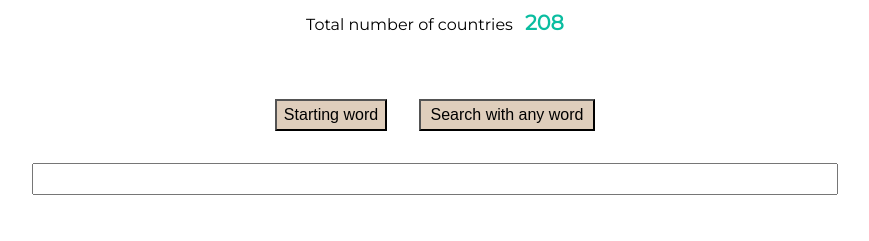
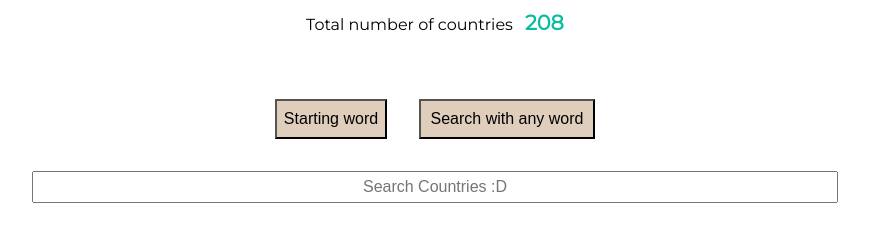
Before and after one commit to flyjwayur/Country-search-vanillaJS, a plain HTML site: page index.html in a window 1280 px wide. Shown: the part 125-366 px from the top of the page, without its empty margins (205-1074 px from the left). Drawn offline with Linux system fonts and the light colour scheme.

Commit message:
Match style between default and focus of input

```diff
--- a/css/style.css
+++ b/css/style.css
@@ -44,14 +44,14 @@ Button{
 
 .startWordBtn{
     width : 7rem;
-    height: 2rem;
+    height: 2.5rem;
     margin : 2rem 1rem;
     font-size:  1rem;
 }
 
 .anyWordBtn{
     width: 11rem;
-    height: 2rem;
+    height: 2.5rem;
     margin : 2rem 1rem;
     font-size:  1rem;
 }
@@ -64,6 +64,8 @@ button:focus{
     width: 70%;
     height: 2rem;
     color : green;
+    text-align: center;
+    font-size : 1rem;
 }
 
 .searchInput:focus{
--- a/index.html
+++ b/index.html
@@ -20,7 +20,7 @@
                 <button class="startWordBtn"> Starting word </button>
                 <button class="anyWordBtn"> Search with any word </button>
             </div>
-            <input class="searchInput" type="text" />
+            <input class="searchInput" type="text" placeholder="Search Countries :D"/>
         </div>
         <div class="countryList">
         </div>
```
